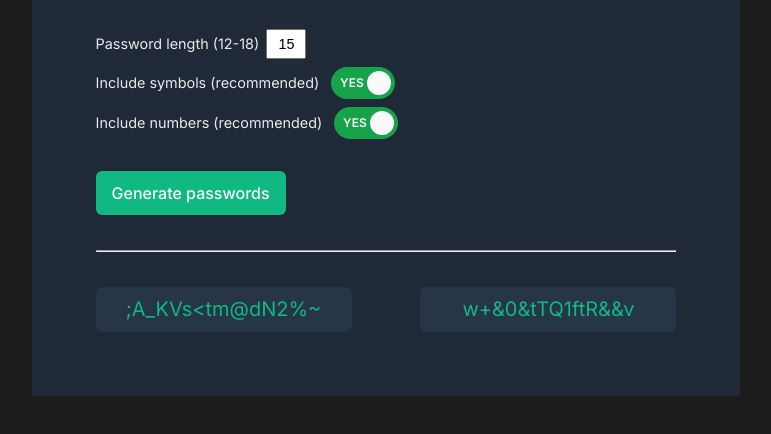
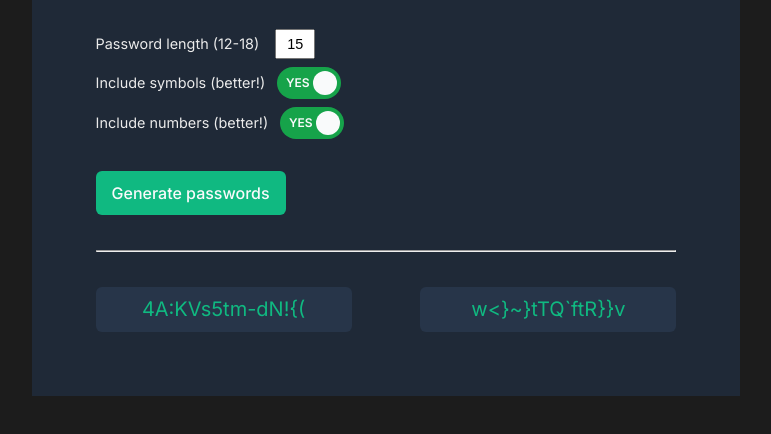
Before and after one commit to andreacasonato/password-generator, a plain HTML site: page index.html in a window 1280 px wide. Both pictures are taken after a click on the button "Generate passwords". Shown: the part 276-710 px from the top of the page, without its empty margins (254-1025 px from the left). Drawn offline with Linux system fonts and the light colour scheme.

Commit message:
Add toggle functionality

```diff
--- a/index.css
+++ b/index.css
@@ -44,7 +44,7 @@ label {
   font-family: "Inter", sans-serif;
   color: #ebebeb;
   font-size: 0.9rem;
-  margin-right: 0.2rem;
+  margin-right: 0.75rem;
 }
 
 input {
@@ -222,4 +222,8 @@ hr {
   .generator__output {
     flex-direction: column;
   }
+  .toggle-container {
+    display: flex;
+    gap: 0.4rem;
+  }
 }
--- a/index.html
+++ b/index.html
@@ -35,7 +35,7 @@
 
       <!-- TOGGLE SYMBOLS -->
       <div class="toggle-container toggle-container-symbols">
-        <p class="toggle__p">Include symbols (recommended)</p>
+        <p class="toggle__p">Include symbols (better!)</p>
         <div class="generator__toggle on" id="toggleButtonSymbols">
           <div class="toggle-text-left">YES</div>
           <div class="toggle-text-right">NO</div>
@@ -45,7 +45,7 @@
 
       <!-- TOGGLE NUMBERS -->
       <div class="toggle-container toggle-container-numbers">
-        <p class="toggle__p">Include numbers (recommended)</p>
+        <p class="toggle__p">Include numbers (better!)</p>
         <div class="generator__toggle on" id="toggleButtonNums">
           <div class="toggle-text-left">YES</div>
           <div class="toggle-text-right">NO</div>
--- a/index.js
+++ b/index.js
@@ -1,4 +1,4 @@
-const characters = [
+const letters = [
   "A",
   "B",
   "C",
@@ -51,47 +51,10 @@ const characters = [
   "x",
   "y",
   "z",
-  "0",
-  "1",
-  "2",
-  "3",
-  "4",
-  "5",
-  "6",
-  "7",
-  "8",
-  "9",
-  "~",
-  "`",
-  "!",
-  "@",
-  "#",
-  "$",
-  "%",
-  "^",
-  "&",
-  "*",
-  "(",
-  ")",
-  "_",
-  "-",
-  "+",
-  "=",
-  "{",
-  "[",
-  "}",
-  "]",
-  ",",
-  "|",
-  ":",
-  ";",
-  "<",
-  ">",
-  ".",
-  "?",
-  "/",
 ];
+
 const numbers = ["0", "1", "2", "3", "4", "5", "6", "7", "8", "9"];
+
 const symbols = [
   "~",
   "`",
@@ -144,12 +107,27 @@ generateButton.addEventListener("click", function () {
     return;
   }
 
+  let allowedChars = [...letters];
+
+  // Check toggle states
+  const includeSymbols = toggleSymbols.classList.contains("on");
+  const includeNumbers = toggleNums.classList.contains("on");
+
+  if (includeSymbols) {
+    allowedChars = allowedChars.concat(symbols);
+  }
+  if (includeNumbers) {
+    allowedChars = allowedChars.concat(numbers);
+  }
+
   let passwordOne = "";
   let passwordTwo = "";
 
   for (let i = 0; i < desiredLength; i++) {
-    passwordOne += characters[Math.floor(Math.random() * characters.length)];
-    passwordTwo += characters[Math.floor(Math.random() * characters.length)];
+    passwordOne +=
+      allowedChars[Math.floor(Math.random() * allowedChars.length)];
+    passwordTwo +=
+      allowedChars[Math.floor(Math.random() * allowedChars.length)];
   }
 
   outputOneEl.textContent = passwordOne;
```
